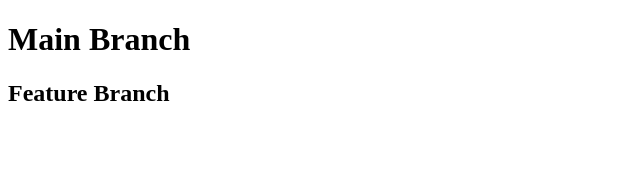
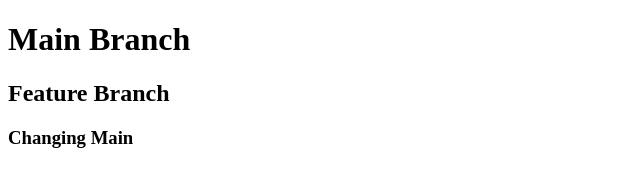
Before and after one commit to ahmed56nazir/Github_Tutorial, a plain HTML site: page index.html in a window 1280 px wide. Shown: the whole page, without its empty margins (0-640 px from the left). Drawn offline with Linux system fonts and the light colour scheme.

Commit message:
Update index.html

```diff
--- a/index.html
+++ b/index.html
@@ -3,5 +3,6 @@
     <body>
         <h1> Main Branch</h1>
         <h2>Feature Branch</h2>
+        <h3>Changing Main</h3>
     </body>
 </head>
```
